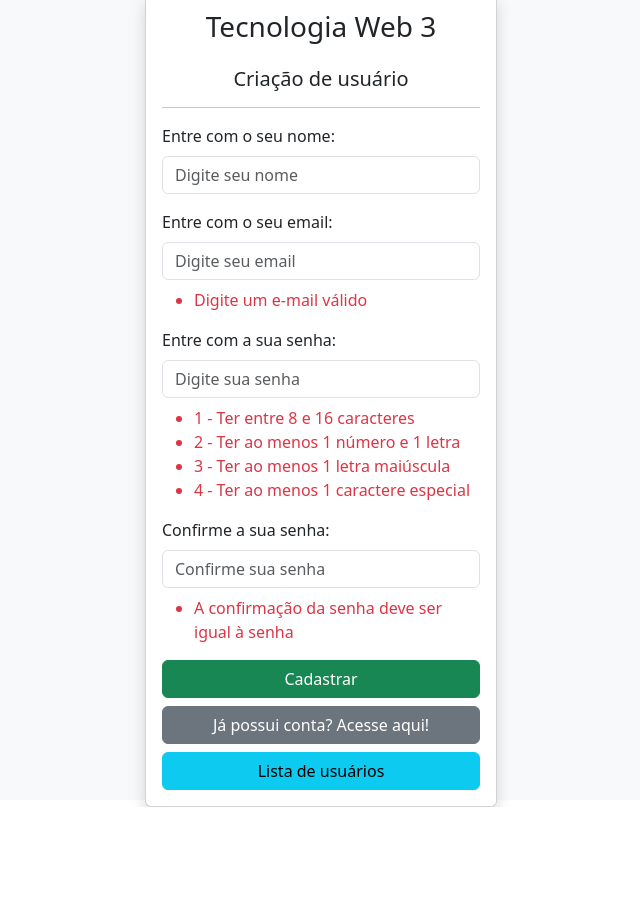
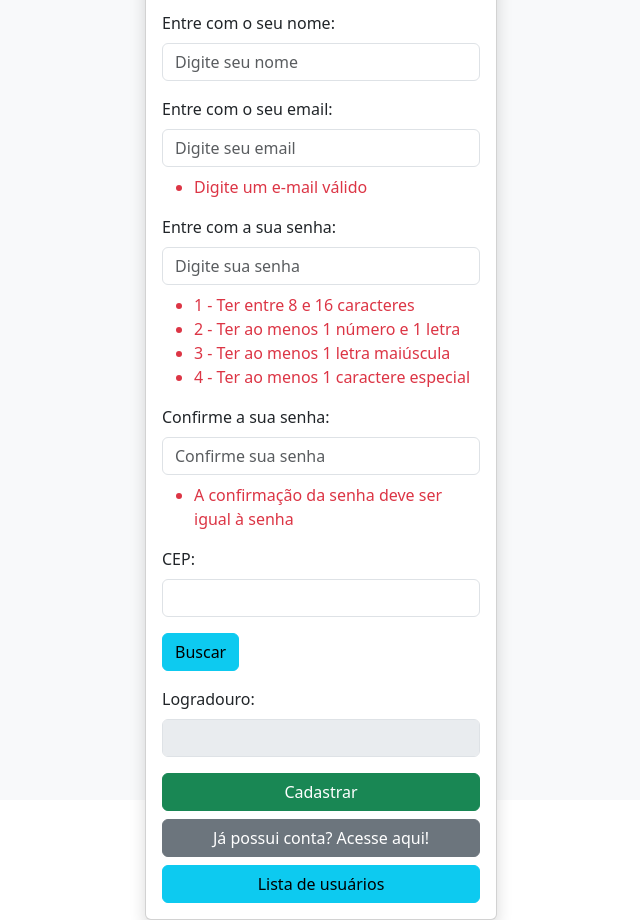
Before and after one commit to fabiocleinti-eng/Angular, an Angular app: page /formulario in a window 1280 px wide. Shown: the whole page, without its empty margins (319-959 px from the left). Before the commit the page ends 807 px from the top, so only its background shows below. Built offline with nearby package versions, Linux system fonts and the light colour scheme.

Commit message:
Consumo de API CEP

```diff
--- a/src/app/formulario/formulario.component.html
+++ b/src/app/formulario/formulario.component.html
@@ -60,6 +60,20 @@
             </ul>
         </div>
 
+        <div class="mb-3">
+          <label class="form-label">CEP: </label>
+          <input type="text" class="form-control" id="txtCep"
+                 formControlName="cep">
+        </div>
+        <div class="mb-3">
+          <button type="button" class="btn btn-info" (click)="carregarEndereco">Buscar</button>
+        </div>
+        <div class="mb-3">
+          <label class="form-label">Logradouro: </label>
+          <input type="text" class="form-control" id="txtLogradouro"
+                 formControlName="logradouro">
+        </div>
+
         <div class="d-grid">
           <button type="submit" class="btn btn-success">Cadastrar</button>
         </div>
--- a/src/app/formulario/formulario.component.ts
+++ b/src/app/formulario/formulario.component.ts
@@ -1,11 +1,15 @@
-import { Component } from '@angular/core';
+import { Component, inject } from '@angular/core';
 import { RouterModule } from '@angular/router';
+import { Observable } from 'rxjs';
 import { NgModule } from '@angular/core';
+import { Endereco } from '../models/endereco.model';
+import { EnderecoService } from '../services/endereco.service';
 import { CommonModule } from '@angular/common';
 import { FormControl, FormGroup, FormsModule, ReactiveFormsModule, Validators } from '@angular/forms';
 
 @Component({
   selector: 'app-formulario',
+  standalone: true,
   imports: [
     CommonModule,
     FormsModule,
@@ -38,8 +42,20 @@ export class FormularioComponent {
     nome : new FormControl(''), //campo 'nome'
     email : new FormControl('', [Validators.required, Validators.pattern(this.emailRegex)]), //campo 'email'
     senha : new FormControl('', [Validators.required, Validators.pattern(this.passwordRegex)]), //campo 'senha'
-    verificaSenha: new FormControl('')
+    verificaSenha: new FormControl(''),
+    cep: new FormControl(''),
+    logradouro: new FormControl({value:'', disabled: true})
   });
+
+  private enderecoService = inject(EnderecoService);
+  get carregarEndereco(){
+    const cep = this.form.get('cep')?.value ?? '';
+    this.enderecoService.getEndereco(cep).subscribe(endereco =>{
+      this.form.get('logradouro')?.setValue(endereco.logradouro);
+    });
+
+    return true;
+  }
 
   // Método de validação da senha
   validatePassword() {
--- /dev/null
+++ b/src/app/services/endereco.service.ts
@@ -0,0 +1,19 @@
+import { Injectable, inject } from "@angular/core";
+import { HttpClient } from "@angular/common/http";
+import { Observable,catchError, throwError } from "rxjs";
+import { Endereco } from "../models/endereco.model";
+
+@Injectable({ providedIn: 'root'})
+export class EnderecoService{
+
+    private http = inject(HttpClient);
+
+    getEndereco(cep: string): Observable<Endereco>{
+        return this.http.get<Endereco>('http://viacep.com.br/ws/'+cep+'/json/').pipe(
+            catchError(err => {
+                console.log("Erro ao buscar CEP", err);
+                return throwError(() => new Error("Falha ao buscar CEP."));
+            })
+        );
+    }
+}
```
Also changed, not shown: src/app/models/endereco.model.ts (added, +9 -0 lines).
